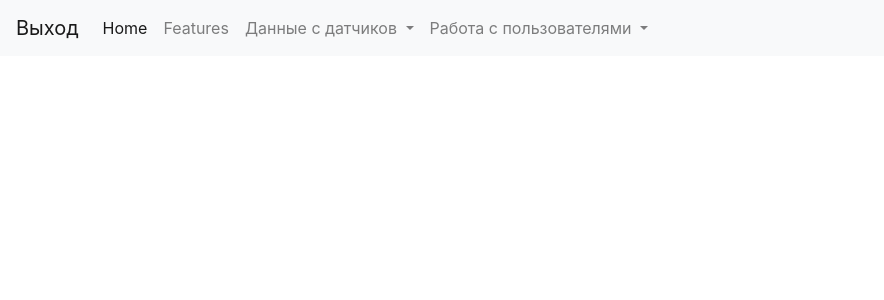
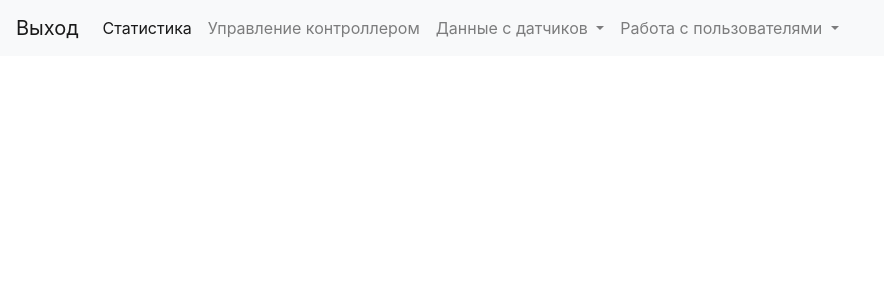
Before and after one commit to DeadMakar90/web_app, a PHP site: page /admins_form.php in a window 1280 px wide. Shown: the top 300 px of the page, without its empty margins (0-884 px from the left). Run offline with PHP 8.4, Linux system fonts and the light colour scheme.

Commit message:
update 22.06.2020

```diff
--- a/admins_form.php
+++ b/admins_form.php
@@ -19,10 +19,10 @@
     <div class="collapse navbar-collapse" id="navbarNavDropdown">
         <ul class="navbar-nav">
             <li class="nav-item active">
-                <a class="nav-link" href="#">Home <span class="sr-only">(current)</span></a>
+                <a class="nav-link" href="#">Статистика <span class="sr-only">(current)</span></a>
             </li>
             <li class="nav-item">
-                <a class="nav-link" href="#">Features</a>
+                <a class="nav-link" href="#">Управление контроллером</a>
             </li>
             <li class="nav-item dropdown">
                 <a class="nav-link dropdown-toggle" href="#" id="navbarDropdownMenuLink" data-toggle="dropdown" aria-haspopup="true" aria-expanded="false">
```
